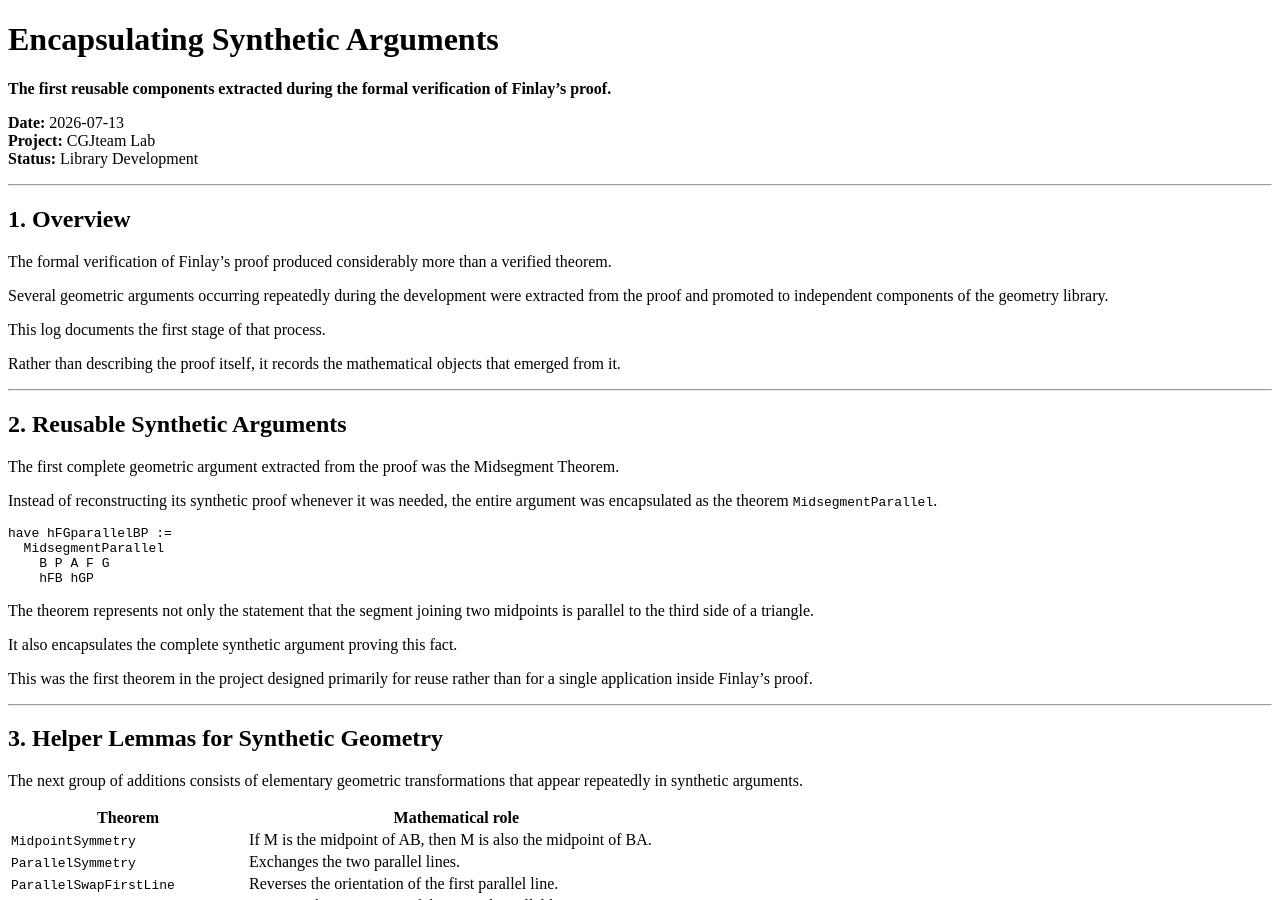
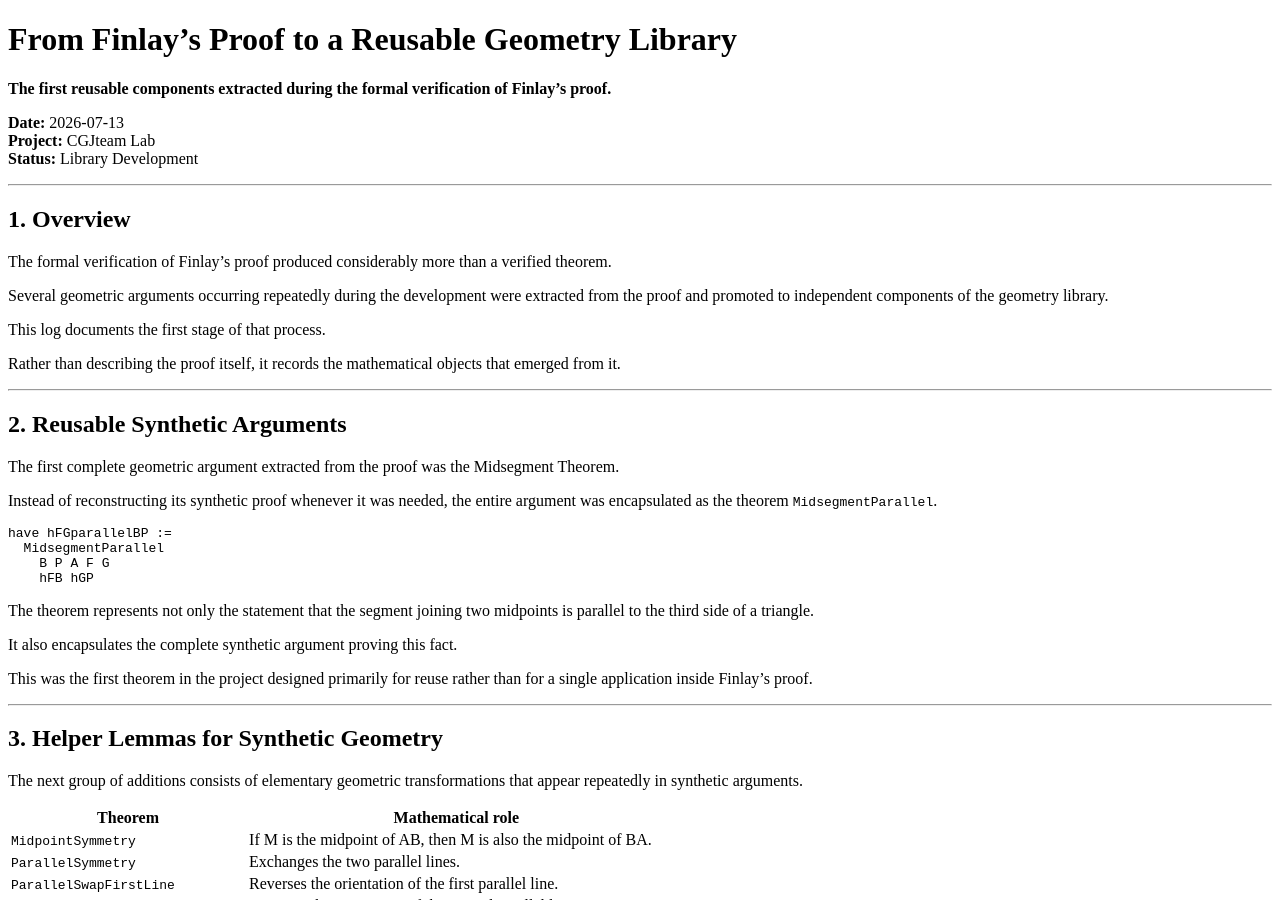
Before and after one commit to cgjteam/cgjteam.github.io, a Jekyll site: the page built from log-004.md, in a window 1280 px wide and 900 px high. Built offline with Jekyll 4.4.1, drawn with Linux system fonts in a browser that asks for light colours; comment, search, counter and statistics services are not loaded; our own code applies the rules of GitHub Pages for plain Markdown files.

Commit message:
Change title to 'From Finlay's Proof to a Reusable Geometry Library'
Updated title and description of the log entry.

```diff
--- a/log-004.md
+++ b/log-004.md
@@ -2,7 +2,7 @@
 layout: default
 ---
 
-# Encapsulating Synthetic Arguments
+# From Finlay's Proof to a Reusable Geometry Library
 
 **The first reusable components extracted during the formal verification of Finlay's proof.**
 
```
